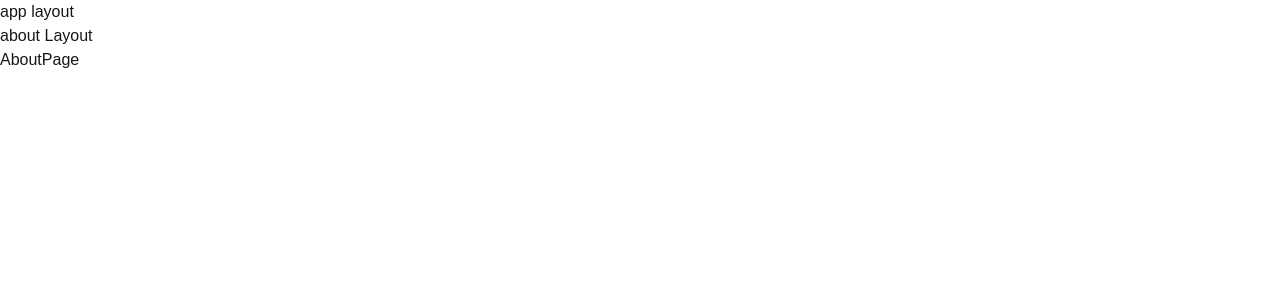
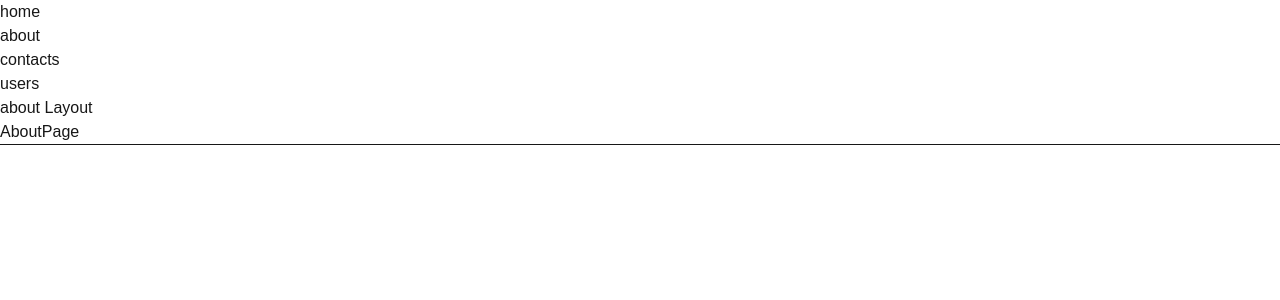
Before and after one commit to OleksandrUntervald/Okten_NextJS, a Next.js app: page /about in a window 1280 px wide. Shown: the top 300 px of the page. Built offline with nearby package versions, Linux system fonts and the light colour scheme.

Commit message:
Lesson1-NextJS-Links

```diff
--- /dev/null
+++ b/src/app/components/menu/Menu.tsx
@@ -0,0 +1,14 @@
+import Link from "next/link";
+
+export const Menu = () => {
+    return (
+        <div>
+            <ul>
+                <li><Link href='/'>home</Link></li>
+                <li><Link href='/about'>about</Link></li>
+                <li><Link href='/contacts'>contacts</Link></li>
+                <li><Link href='/users'>users</Link></li>
+            </ul>
+        </div>
+    )
+}
--- a/src/app/layout.tsx
+++ b/src/app/layout.tsx
@@ -1,6 +1,7 @@
 import type { Metadata } from "next";
 import { Geist, Geist_Mono } from "next/font/google";
 import "./globals.css";
+import {Menu} from "@/app/components/menu/Menu";
 
 const geistSans = Geist({
   variable: "--font-geist-sans",
@@ -26,9 +27,9 @@
     <html lang="en">
       <body
         className={`${geistSans.variable} ${geistMono.variable} antialiased`}
-      >app layout
+      ><Menu/>
         {children}
-
+        <hr/>
       </body>
     </html>
   );
```
Also changed, not shown: src/app/(public)/about/layout.tsx (renamed from src/app/(company)/about/layout.tsx), src/app/(public)/about/page.tsx (renamed from src/app/(company)/about/page.tsx), src/app/(public)/contacts/layout.tsx (renamed from src/app/(company)/contacts/layout.tsx), src/app/(public)/contacts/page.tsx (renamed from src/app/(company)/contacts/page.tsx), src/app/(public)/users/[id]/layouts.tsx (renamed from src/app/users/[id]/layouts.tsx), src/app/(public)/users/[id]/page.tsx (renamed from src/app/users/[id]/page.tsx), src/app/(public)/users/layouts.tsx (renamed from src/app/users/layouts.tsx), src/app/(public)/users/page.tsx (renamed from src/app/users/page.tsx).
